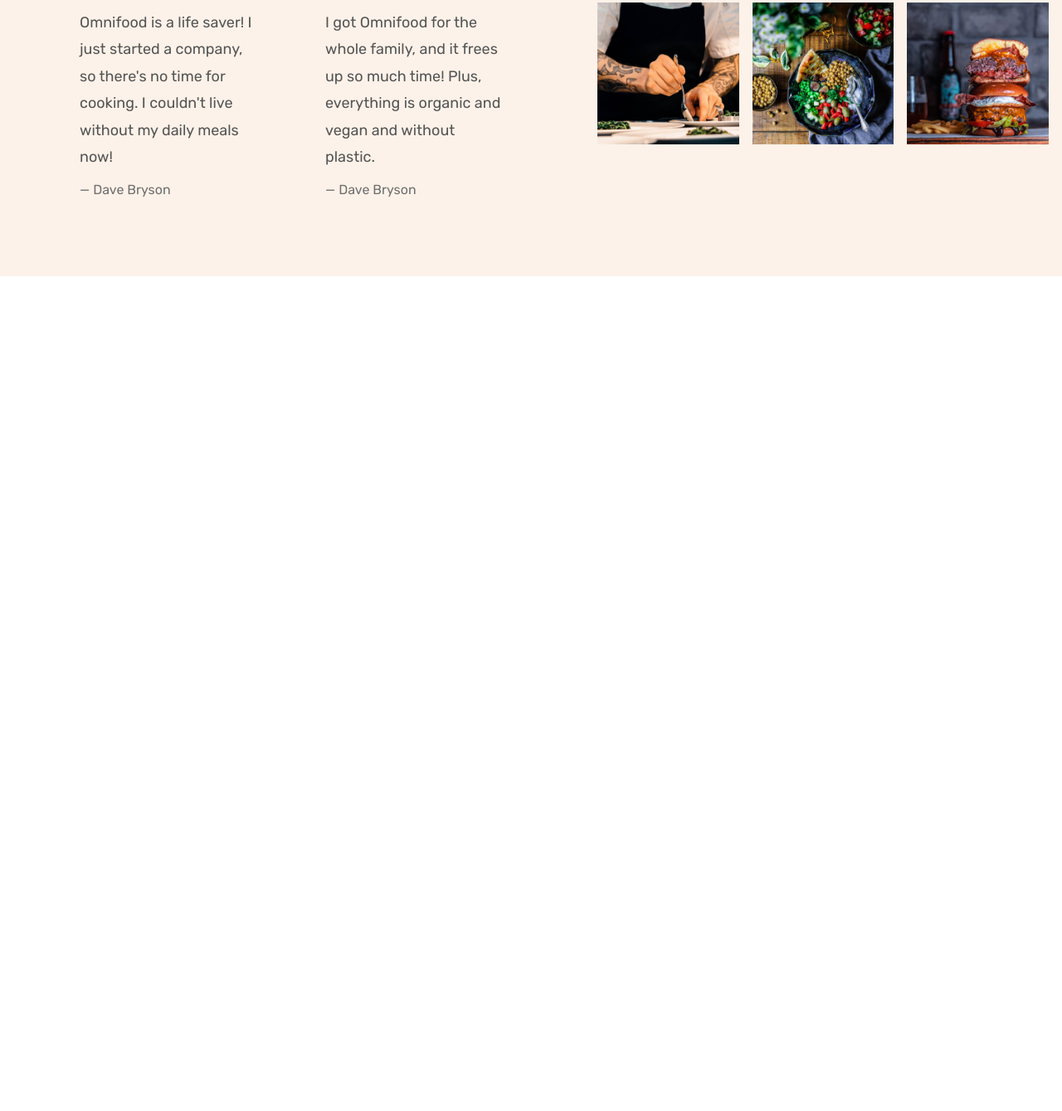
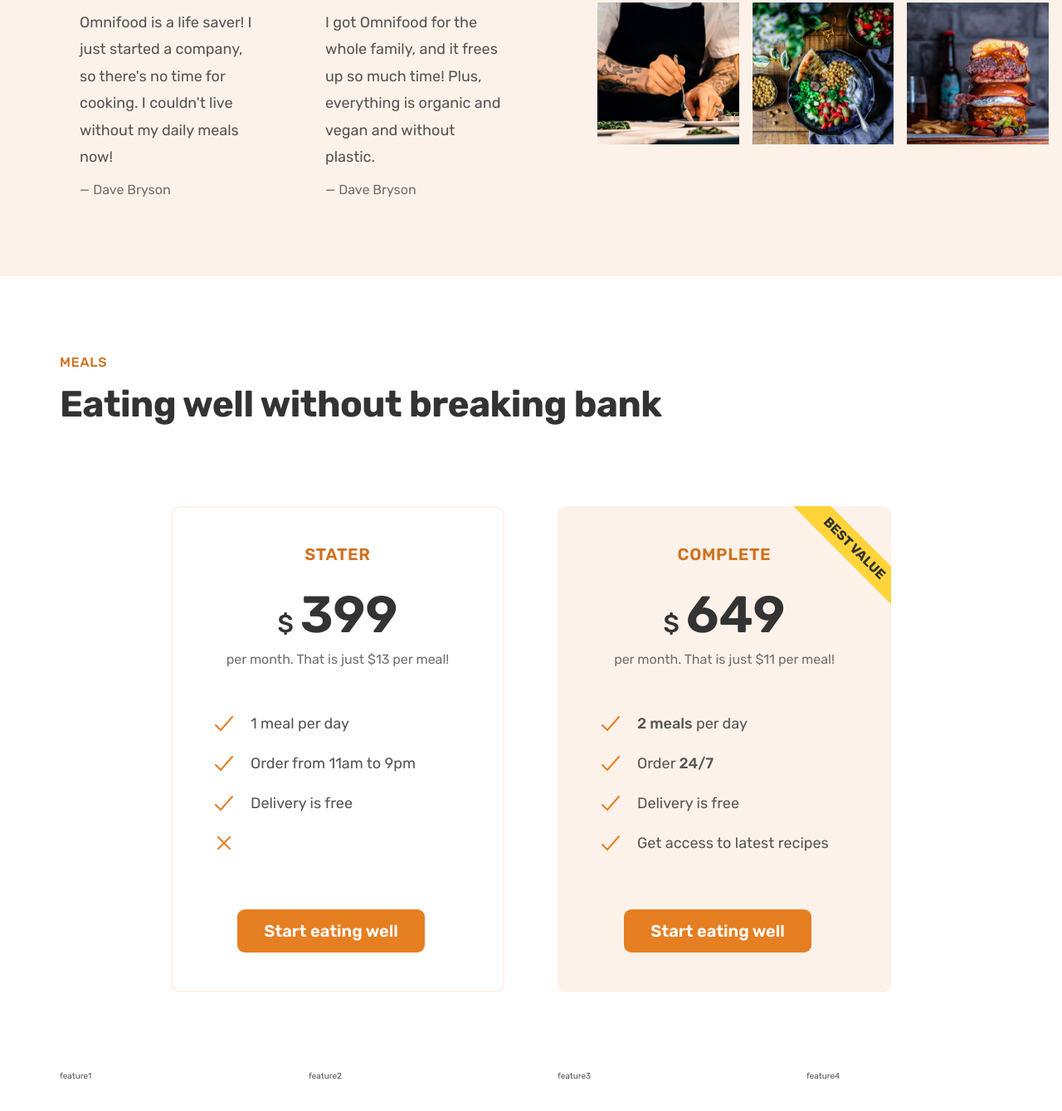
Before and after one commit to nsv671/Ominifood, a plain HTML site: page index.html in a window 1280 px wide. Shown: the part 4315-5654 px from the top of the page at 83% size. Before the commit the page ends 4648 px from the top, so only its background shows below. Drawn offline with nearby package versions, Linux system fonts and the light colour scheme.

Commit message:
how it works : feature starting

```diff
--- a/css/general.css
+++ b/css/general.css
@@ -77,17 +77,27 @@ strong {
 /* GENERAL REUSABLE COMPONENT */
 /**************************************/
 
-.grid {
-  display: grid;
-  column-gap: 6.4rem;
-  row-gap: 9.6rem;
-}
-
 .container {
   /* convention 1140px or 1200px */
   max-width: 120rem;
   margin: 0 auto;
   padding: 0 3.2rem;
+}
+
+.grid {
+  display: grid;
+  column-gap: 6.4rem;
+  row-gap: 9.6rem;
+
+  /* margin-bottom: 9.6rem; */
+}
+
+/* .grid:last-child {
+  margin-bottom: 0;
+} */
+
+.grid:not(:last-child) {
+  margin-bottom: 9.6rem;
 }
 
 .grid--2-colmns {
@@ -202,6 +212,27 @@ strong {
   border-bottom: 1px solid transparent;
 }
 
+.list {
+  list-style: none;
+  display: flex;
+  flex-direction: column;
+  gap: 1.6rem;
+}
+
+.list-item {
+  font-size: 1.8rem;
+  display: flex;
+  align-items: center;
+  gap: 1.6rem;
+}
+
+.list-icon {
+  height: 3.2rem;
+  width: 3.2rem;
+
+  color: #e67e22;
+}
+
 /* HELPER/SETTING SCLASSES */
 .margine-right-sm {
   margin-right: 1.6rem !important;
--- a/css/style.css
+++ b/css/style.css
@@ -295,27 +295,6 @@
   font-size: 1.8rem;
 }
 
-.list {
-  list-style: none;
-  display: flex;
-  flex-direction: column;
-  gap: 1.6rem;
-}
-
-.list-item {
-  font-size: 1.8rem;
-  display: flex;
-  align-items: center;
-  gap: 1.6rem;
-}
-
-.list-icon {
-  height: 3.2rem;
-  width: 3.2rem;
-
-  color: #e67e22;
-}
-
 /**************************************/
 /* TESTIMONIALS SECTION */
 /**************************************/
@@ -382,3 +361,82 @@ below also possible
 .gallery-item img:hover {
   transform: scale(1.1);
 }
+
+/**************************************/
+/* PRICING SECTION */
+/**************************************/
+
+.section-pricing {
+  padding: 9.6rem 0;
+}
+
+.pricing-plan {
+  border-radius: 11px;
+  width: 75%;
+}
+
+.pricing-plan--stater {
+  justify-self: end;
+  border: 2px solid #fdf2e9;
+  padding: 4.6rem;
+}
+
+.pricing-plan--complete {
+  background-color: #fdf2e9;
+  padding: 4.8rem;
+  position: relative;
+  overflow: hidden;
+}
+
+.pricing-plan--complete::after {
+  content: "Best Value";
+  position: absolute;
+  top: 6%;
+  right: -18%;
+
+  text-transform: uppercase;
+  font-size: 1.6rem;
+  font-weight: 700;
+  color: #333;
+  background-color: #ffd43b;
+  padding: 0.8rem 6.8rem;
+
+  transform: rotate(45deg);
+}
+
+.plan-header {
+  text-align: center;
+  margin-bottom: 4.8rem;
+}
+
+.plan-name {
+  color: #cf711f;
+  font-weight: 600;
+  font-size: 2rem;
+  text-transform: uppercase;
+  letter-spacing: 0.75px;
+  margin-bottom: 3.2rem;
+}
+.plan-price {
+  font-size: 6.2rem;
+  font-weight: 600;
+  color: #333;
+  margin-bottom: 1rem;
+}
+
+.plan-price span {
+  font-size: 3rem;
+  font-weight: 500;
+  margin-right: 0.8rem;
+}
+
+.plan-text {
+  font-size: 1.6rem;
+  line-height: 1.6;
+  color: #6f6f6f;
+}
+
+.plan-sign-up {
+  text-align: center;
+  margin-top: 4.8rem;
+}
--- a/index.html
+++ b/index.html
@@ -354,6 +354,93 @@
           </figure>
         </div>
       </section>
+
+      <section class="section-pricing">
+        <div class="container">
+          <span class="subheading">Meals</span>
+          <h2 class="heading-secondary">
+            Eating well without breaking bank
+           </h2>
+        </div>
+
+        <div class="container grid grid--2-colmns">
+          <div class="pricing-plan pricing-plan--stater">
+            <header class="plan-header">
+              <p class="plan-name">Stater</p>
+              <p class="plan-price"><span>$</span>399</p>
+              <p class="plan-text">per month. That is just $13 per meal!</p>
+            </header>
+
+            <ul class="list">
+              <li class="list-item">
+                <ion-icon class="list-icon" name="checkmark-outline"></ion-icon>
+                <span>1 meal per day</span>
+              </li>
+
+              <li class="list-item">
+                <ion-icon class="list-icon" name="checkmark-outline"></ion-icon>
+                <span>Order from 11am to 9pm</span>
+              </li>
+
+              <li class="list-item">
+                <ion-icon class="list-icon" name="checkmark-outline"></ion-icon>
+                <span>Delivery is free</span>
+              </li>
+
+              <li class="list-item">
+                <ion-icon class="list-icon" name="close-outline"></ion-icon>
+              </li>
+
+              <div class="plan-sign-up">
+                <a href="#" class="btn btn--full margine-right-sm"
+                >Start eating well</a>
+              </div>
+            </ul>
+
+          </div>
+          <div class="pricing-plan pricing-plan--complete">
+            <header class="plan-header">
+            <p class="plan-name">Complete</p>
+            <p class="plan-price"><span>$</span>649</p>
+            <p class="plan-text">per month. That is just $11 per meal!</p>
+          </header>
+
+            <ul class="list">
+              <li class="list-item">
+                <ion-icon class="list-icon" name="checkmark-outline"></ion-icon>
+                <span><strong>2 meals</strong> per day</span>
+              </li>
+
+              <li class="list-item">
+                <ion-icon class="list-icon" name="checkmark-outline"></ion-icon>
+                <span>Order <strong>24/7</strong></span>
+              </li>
+
+              <li class="list-item">
+                <ion-icon class="list-icon" name="checkmark-outline"></ion-icon>
+                <span>Delivery is free</span>
+              </li>
+
+              <li class="list-item">
+                <ion-icon class="list-icon" name="checkmark-outline"></ion-icon>
+                <span>Get access to latest recipes</span>
+              </li>
+              <div class="plan-sign-up">
+                <a href="#" class="btn btn--full margine-right-sm"
+                >Start eating well</a>
+              </div>
+            </ul>
+
+          </div>
+        </div>
+
+        <div class="container grid grid--4-colmns">
+          <div class="feature">feature1</div>
+          <div class="feature">feature2</div>
+          <div class="feature">feature3</div>
+          <div class="feature">feature4</div>
+        </div>
+      </section>
     </main>
   </body>
 </html>
```
